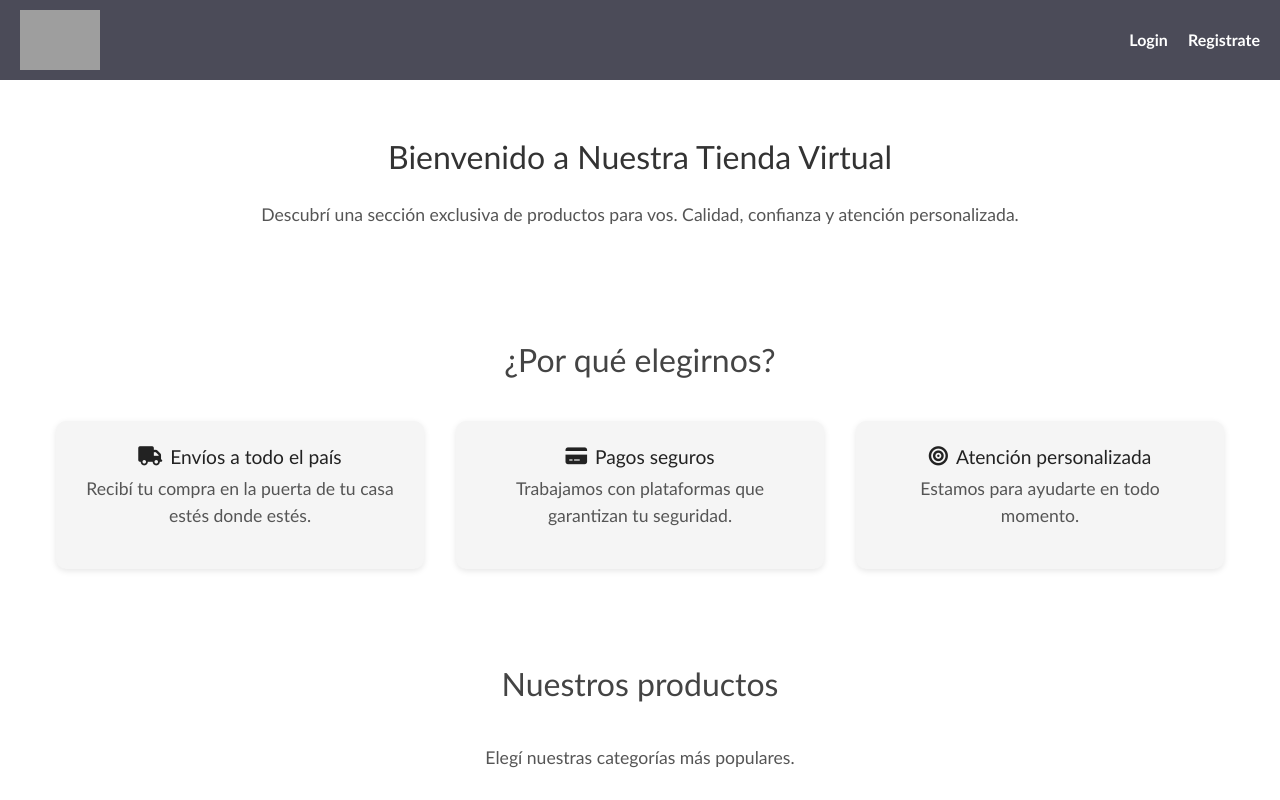
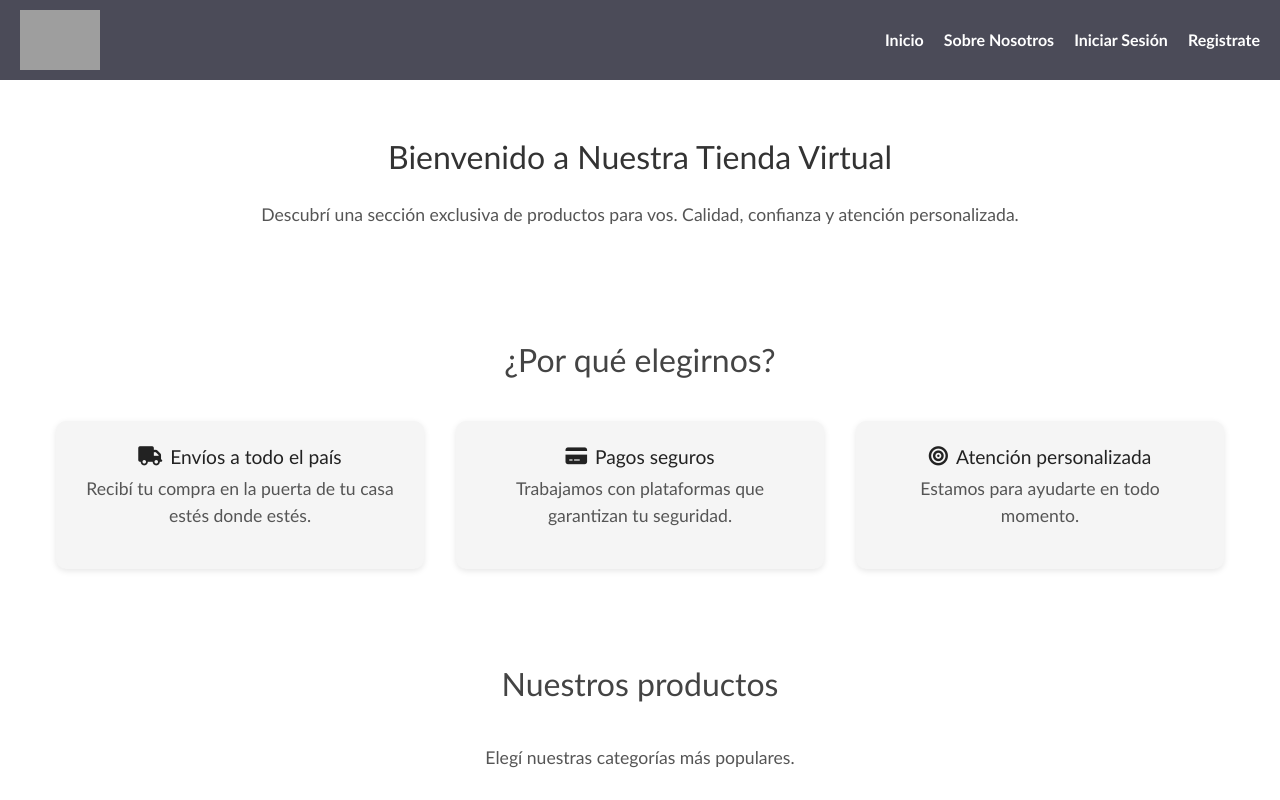
Before and after one commit to jime2803/base-proyecto-jimena-sastre, a React (Vite) app: page / in a window 1280 px wide. Shown: the top 800 px of the page. Built offline with nearby package versions, Linux system fonts and the light colour scheme; no server answers; grey boxes are pictures that could not be loaded.

Commit message:
fix: Sobre nosotros link in the nav bar, even though the user is logout

```diff
--- a/src/components/Header.jsx
+++ b/src/components/Header.jsx
@@ -12,40 +12,40 @@ const Header = () => {
     setMenuOpen(false)
     navigate("/login")
   }
-  const toggleMenu = () => {
-    setMenuOpen(!menuOpen)
-  }
 
-  const closeMenu = () => {
-    setMenuOpen(false)
-  }
+  const toggleMenu = () => setMenuOpen(!menuOpen)
+  const closeMenu = () => setMenuOpen(false)
 
   return (
     <header className="header">
       <nav className="nav-bar">
         <div className="nav-content">
+          {/* Logo -> Home */}
+          <Link to="/" onClick={closeMenu} className="logo-link">
             <img
               src="https://encrypted-tbn0.gstatic.com/images?q=tbn:ANd9GcRlMB8QIUMDZGt49epmEkVmaXzfLiraPRfMJA&s"
               alt="Logo"
               className="logo"
             />
+          </Link>
 
-          {/* Botón hamburguesa */}
-          <button className="hamburger" onClick={toggleMenu}>
+          {/* Botón hamburguesa (mobile) */}
+          <button className="hamburger" onClick={toggleMenu} aria-label="Abrir menú">
             ☰
           </button>
 
           <ul className={`nav-list ${menuOpen ? "active" : ""}`}>
-            {user ? (
-              <>
             <li>
               <Link to="/" onClick={closeMenu}>Inicio</Link>
             </li>
             <li>
+              <Link to="/sobre-nosotros" onClick={closeMenu}>Sobre Nosotros</Link>
+            </li>
+
+            {user ? (
+              <>
+                <li>
                   <Link to="/dashboard" onClick={closeMenu}>Dashboard</Link>
-                </li>
-                <li>
-                  <Link to="/sobre-nosotros">Sobre Nosotros</Link>
                 </li>
                 <li>
                   <button className="logout-button" onClick={handleLogout}>
@@ -56,7 +56,7 @@ const Header = () => {
             ) : (
               <>
                 <li>
-                  <Link to="/login" onClick={closeMenu}>Login</Link>
+                  <Link to="/login" onClick={closeMenu}>Iniciar Sesión</Link>
                 </li>
                 <li>
                   <Link to="/registrate" onClick={closeMenu}>Registrate</Link>
--- a/src/components/Layout.jsx
+++ b/src/components/Layout.jsx
@@ -1,12 +1,12 @@
+import { Header } from "./Header"
 import { Footer } from "./Footer"
-import { Header } from "./Header"
 
-const Layout = (props) => {
+const Layout = ({ children }) => {
   return (
     <>
       <Header />
       <main>
-        {props.children}
+        {children}
       </main>
       <Footer />
     </>
--- a/src/router/RouterApp.jsx
+++ b/src/router/RouterApp.jsx
@@ -12,11 +12,12 @@ const RouterApp = () => {
     <BrowserRouter>
       <Routes>
         <Route path="/" element={<Home />} />
+        <Route path="/sobre-nosotros" element={<SobreNosotros />} />
         <Route path="/dashboard" element={<PrivateRoute><Dashboard /></PrivateRoute>} />
         <Route path="/login" element={<Login />} />
         <Route path="/registrate" element={<Register />} />
         <Route path="*" element={<NotFound />} />
-        <Route path="/sobre-nosotros" element={<SobreNosotros />} />
+
       </Routes>
 
     </BrowserRouter>
--- a/src/styles/components/styles.css
+++ b/src/styles/components/styles.css
@@ -80,7 +80,7 @@ body {
   color: white;
   font-weight: bold;
   transition: color 0.3s;
-  margin-top: 20px;
+  /* margin-top: 20px; */
 }
 
 .nav-list li a:hover {
```
Lines whose indentation alone changed are shown as unchanged.
